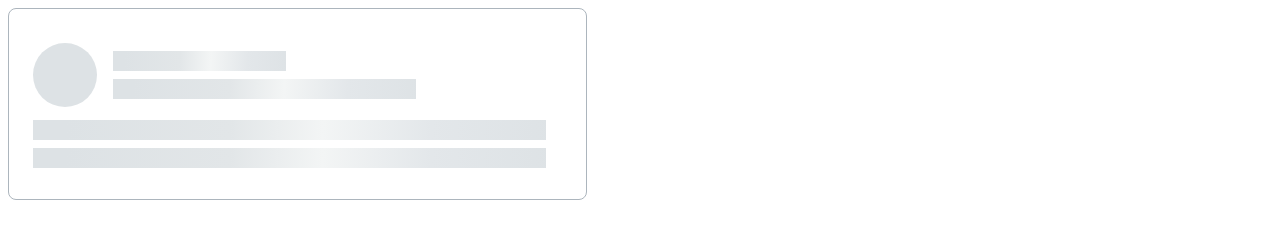
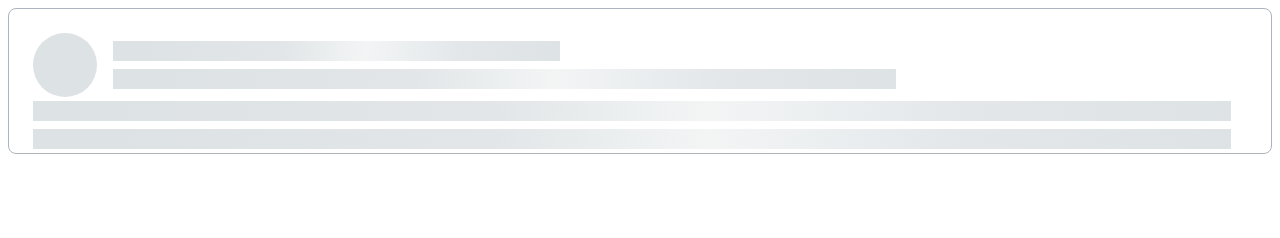
Before and after one commit to js-tasks-ru/htmlcss-20220120_marina-kozlova, a website: page 04-lection2/02-skeleton/index.html in a window 1280 px wide. Drawn offline with Linux system fonts and the light colour scheme.

Commit message:
Review changes

```diff
--- a/04-lection2/02-skeleton/skeleton.css
+++ b/04-lection2/02-skeleton/skeleton.css
@@ -1,7 +1,4 @@
 .skeleton {
-    position: absolute;
-    width: 579px;
-    height: 192px;
     background: var(--white);
     border: 1px solid var(--grey-3);
     box-sizing: border-box;
@@ -12,7 +9,6 @@
 .skeleton__header {
     display: flex;
     align-items: center;
-    height: 50%;
 }
 
 .skeleton__title {
```
